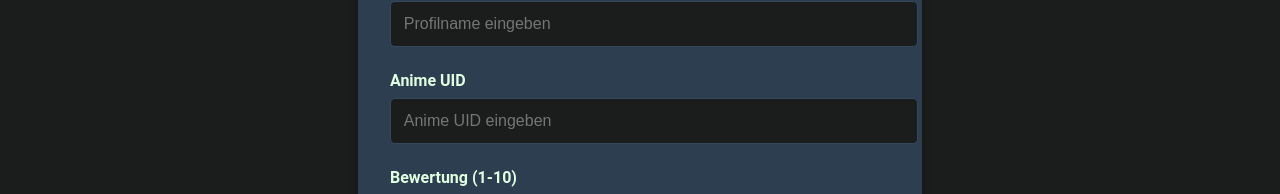
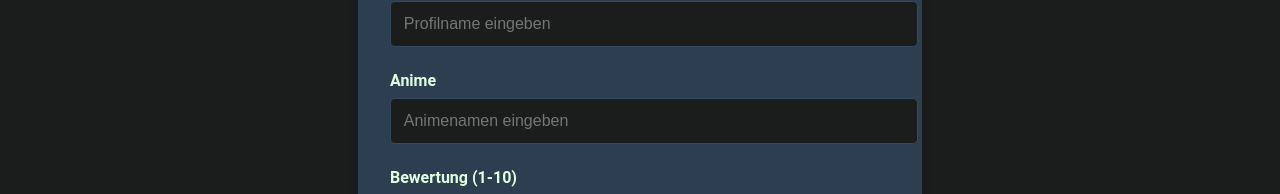
Before and after one commit to alimoh02/Abschlussarbeit---MyAnimeList, a SvelteKit app: page /reviews/create in a window 1280 px wide. Shown: the part 321-515 px from the top of the page. Built offline with nearby package versions, Linux system fonts and the light colour scheme.

Commit message:
new save point

```diff
--- a/src/routes/reviews/create/+page.server.js
+++ b/src/routes/reviews/create/+page.server.js
@@ -5,11 +5,11 @@ export const actions = {
         const data = await request.formData();
         let review = {
             profile: data.get("profile"),
-            anime_uid: data.get("anime_uid"),
+            anime: data.get("anime"), // Speichere den Anime-Namen direkt
             score: parseInt(data.get("score")),
             text: data.get("text"),
         };
-        await db.createReview(review);
+        await db.createReview(review); // Übergebe das Review ohne Validierung
         return { success: true };
     },
 };
--- a/src/routes/reviews/create/+page.svelte
+++ b/src/routes/reviews/create/+page.svelte
@@ -12,8 +12,8 @@
     </div>
 
     <div class="form-group">
-      <label for="anime_uid" class="form-label">Anime UID</label>
-      <input id="anime_uid" name="anime_uid" class="form-input" type="text" placeholder="Anime UID eingeben" required />
+        <label for="anime" class="form-label">Anime</label>
+        <input id="anime" name="anime" class="form-input" type="text" placeholder="Animenamen eingeben" required />
     </div>
 
     <div class="form-group">
```
Lines whose indentation alone changed are shown as unchanged.
